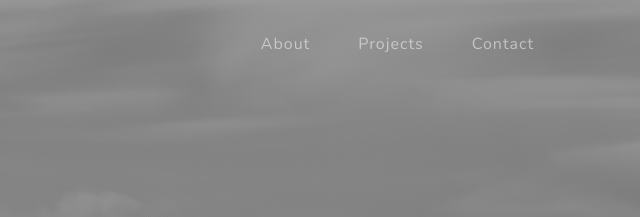
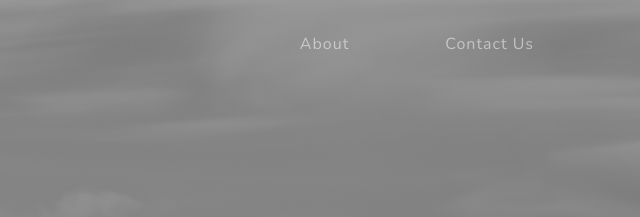
Before and after one commit to LiamB123/DeskLanding, a plain HTML site: page index.html in a window 1280 px wide. Shown: the top 217 px of the page, 640-1280 px from the left. Drawn offline with nearby package versions, Linux system fonts and the light colour scheme; files whose address does not match are found by name.

Commit message:
Minor Changes to Navbar titles

```diff
--- a/index.html
+++ b/index.html
@@ -27,8 +27,8 @@
                 <div class="collapse navbar-collapse" id="navbarResponsive">
                     <ul class="navbar-nav ml-auto">
                         <li class="nav-item"><a class="nav-link js-scroll-trigger" href="#about">About</a></li>
-                        <li class="nav-item"><a class="nav-link js-scroll-trigger" href="#projects">Projects</a></li>
-                        <li class="nav-item"><a class="nav-link js-scroll-trigger" href="#signup">Contact</a></li>
+                        <li class="nav-item"><a class="nav-link js-scroll-trigger" href="#projects"> </a></li>
+                        <li class="nav-item"><a class="nav-link js-scroll-trigger" href="#signup">Contact Us</a></li>
                     </ul>
                 </div>
             </div>
```
